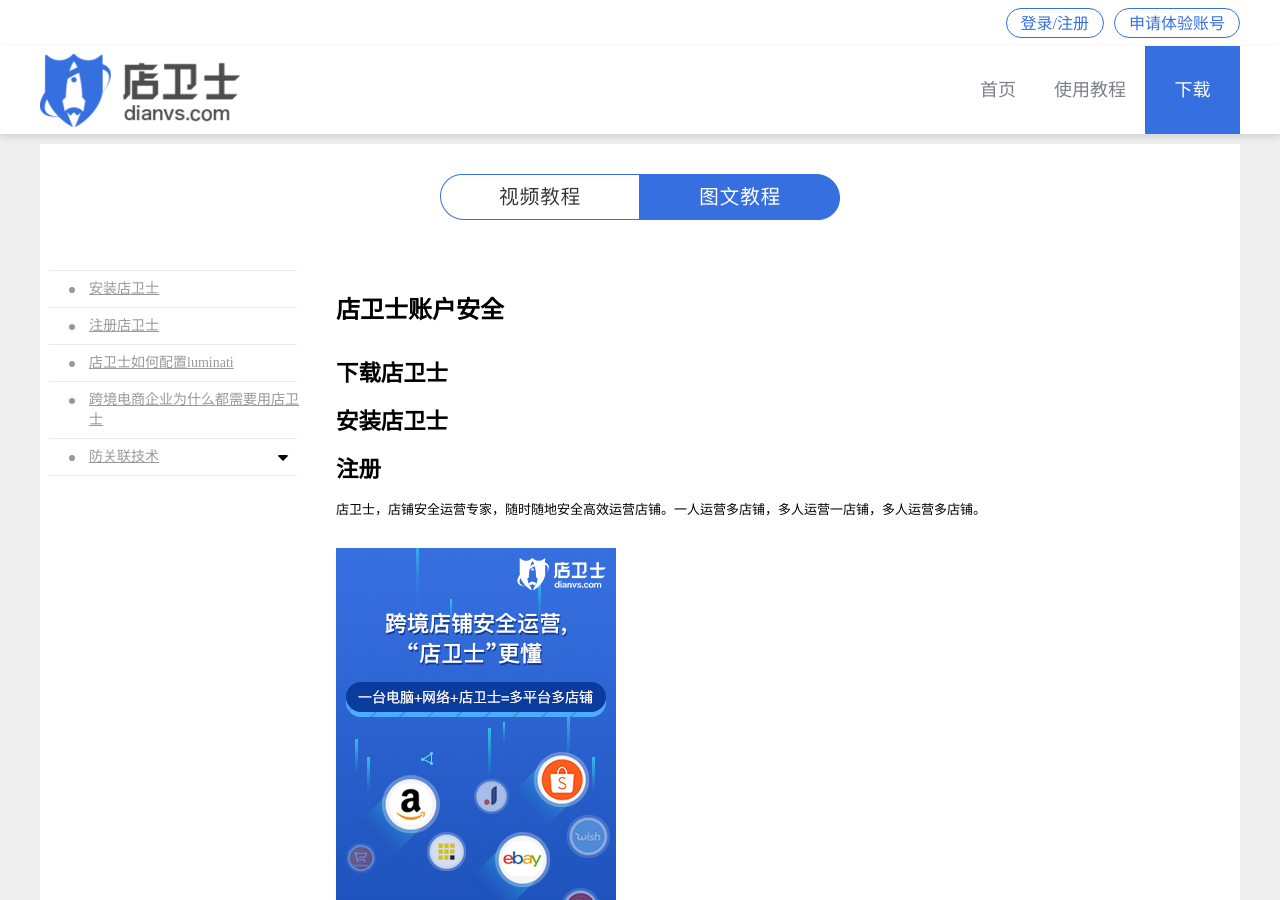
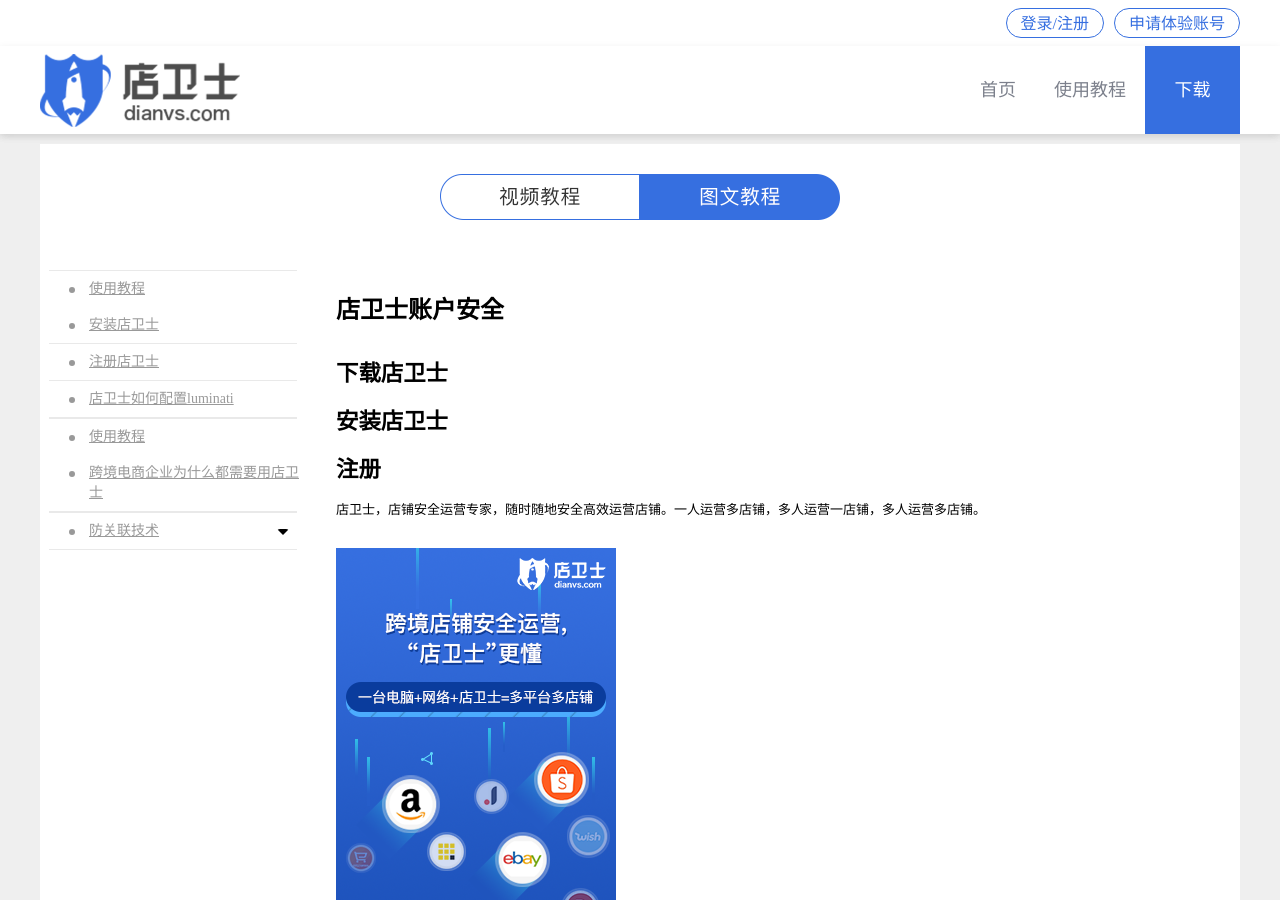
Before and after one commit to dianvs-ltd/dianvs-ltd.github.io, a Jekyll site: the page built from doc/2.md, in a window 1280 px wide and 900 px high. Built offline with Jekyll 4.4.1, drawn with Linux system fonts in a browser that asks for light colours.

Commit message:
Create nav.html

```diff
--- a/_includes/nav.html
+++ b/_includes/nav.html
@@ -1,5 +1,9 @@
 <div class="body-nav">
 	<div class="page_nav">
+
+		<!-- 使用教程 start -->
+		<div class="page_nav_sub">
+			<a class="page_nav_sub_name" href="">使用教程</a>
 			<div class="page_nav_sub">
 				<a class="page_nav_sub_name" href="{{site.baseurl}}/doc/1.html">安装店卫士</a>
 			</div>
@@ -7,11 +11,22 @@
 				<a class="page_nav_sub_name" href="{{site.baseurl}}/doc/2.html">注册店卫士</a>
 			</div>
 			<div class="page_nav_sub">
-            <a class="page_nav_sub_name" href="{{site.baseurl}}/doc/dianvsandluminati.html">店卫士如何配置luminati</a>
+				<a class="page_nav_sub_name"
+					href="{{site.baseurl}}/doc/dianvsandluminati.html">店卫士如何配置luminati</a>
 			</div>
+		</div>
+		<!-- 使用教程 end -->
+
+		<!-- 业务知识 start -->
+		<div class="page_nav_sub">
+			<a class="page_nav_sub_name" href="">使用教程</a>
 			<div class="page_nav_sub">
 				<a class="page_nav_sub_name" href="{{site.baseurl}}/doc/3.html">跨境电商企业为什么都需要用店卫士</a>
 			</div>
+		</div>
+		<!-- 业务知识 end -->
+
+		<!-- 防关联技术 start -->
 		<div class="page_nav_sub">
 			<a class="page_nav_sub_name" href="">防关联技术</a>
 			<div class="page_nav">
@@ -31,7 +46,8 @@
 					<a class="page_nav_sub_name" href="{{site.baseurl}}/doc/23.html">跨境店铺防关联-硬件指纹：AudioContext</a>
 				</div>
 				<div class="page_nav_sub">
-                    <a class="page_nav_sub_name" href="{{site.baseurl}}/doc/24.html">跨境防关联-硬件指纹: Canvas篇</a>
+					<a class="page_nav_sub_name" href="{{site.baseurl}}/doc/24.html">跨境防关联-硬件指纹:
+						Canvas篇</a>
 				</div>
 				<div class="page_nav_sub">
 					<a class="page_nav_sub_name" href="{{site.baseurl}}/doc/25.html">跨境防关联-媒体设备篇</a>
@@ -50,8 +66,11 @@
 				</div>
 			</div>
 		</div>
+		<!-- 防关联技术 end -->
+
 	</div>
 </div>
+<!-- body nav -->
 
 <script>
     setTimeout(() => {
```
Lines whose indentation alone changed are shown as unchanged.
